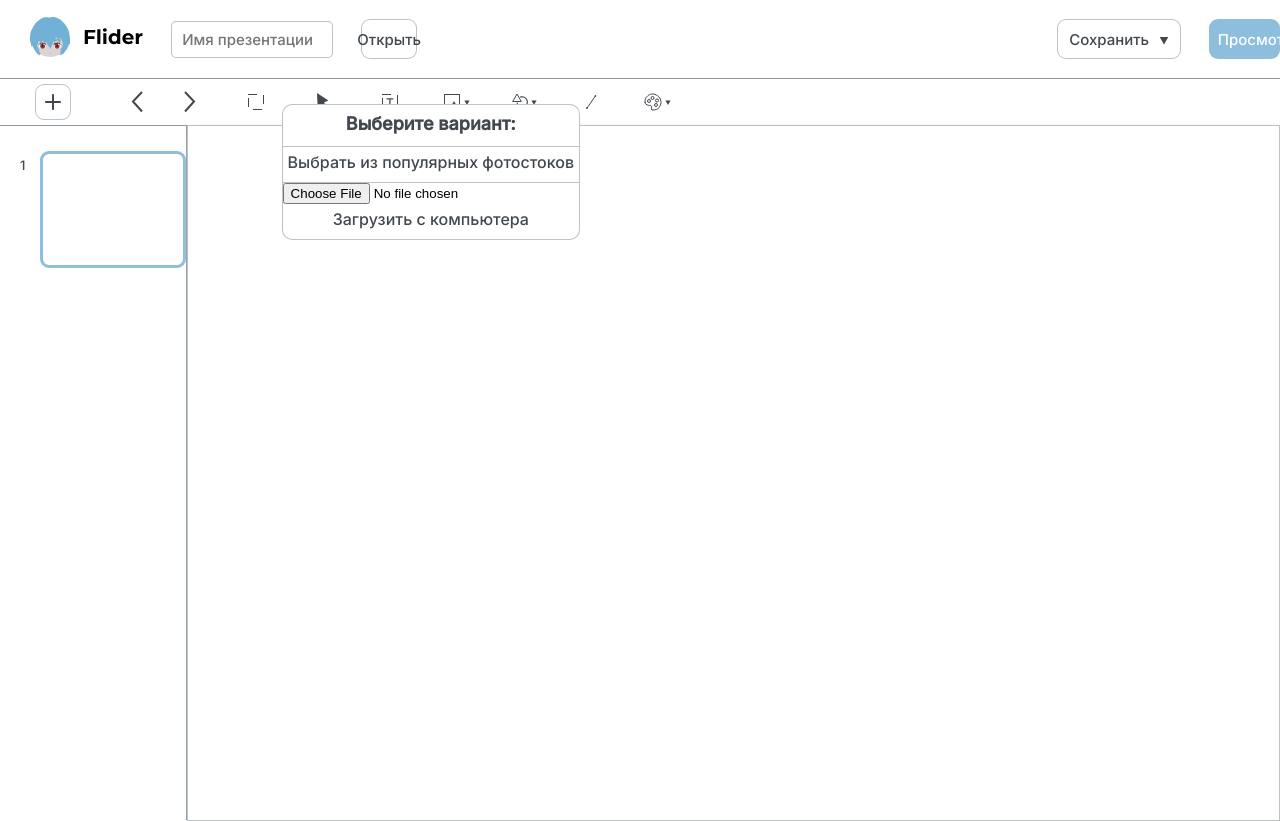
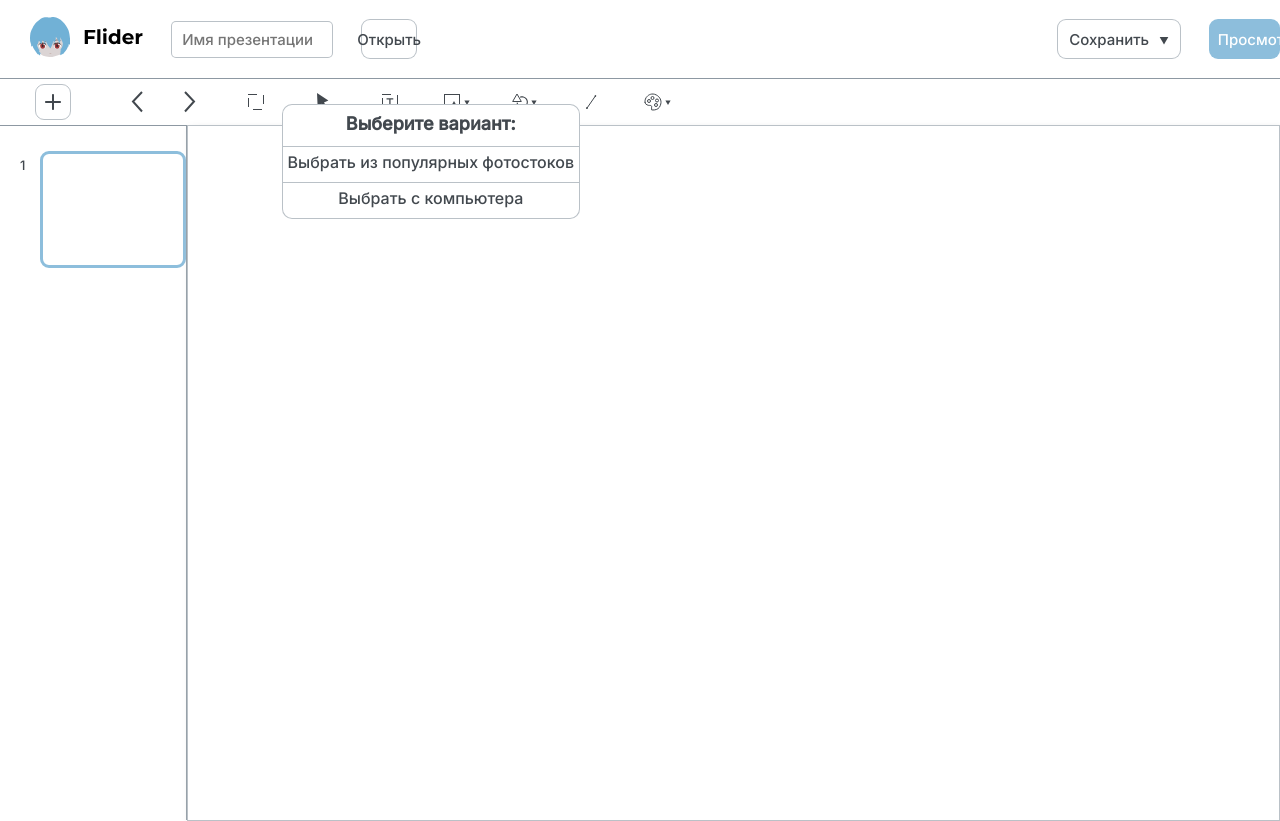
Before and after one commit to Exevald/flider, a React (Create React App) app: page /presentation in a window 1280 px wide. Both pictures are taken after a click on the button 457 px from the left and 102 px from the top of the page. Built offline with nearby package versions, Linux system fonts and the light colour scheme.

Commit message:
Реализовал селектор изображеий в полном объёме
Дописал input для файлов, добавил немного красоты

```diff
--- a/src/view/components/DropDown/DropDown.module.css
+++ b/src/view/components/DropDown/DropDown.module.css
@@ -53,11 +53,6 @@
     max-width: 300px;
     height: auto;
 }
-.imageSelector p {
-    font-weight: bold;
-    font-size: 18px;
-    padding: 8px;
-}
 
 
 .stocks {
@@ -80,6 +75,16 @@
     border-radius: 10px;
     text-align: center;
 }
+.dropDownContent__header {
+    font-weight: bold;
+    font-size: 18px;
+    padding: 8px;
+    cursor: auto;
+}
+.dropDownContent__header:hover {
+    background-color: var(--shinji);
+    border-radius: 10px 10px 0 0;
+}
 .separator {
     width: 100%;
     height: 1px;
@@ -91,9 +96,15 @@
     height: 25px;
     text-decoration: none;
 }
-.dropDownContent a {
+.dropDownContent a, p {
     cursor: pointer;
 }
-.dropDownContent > a:hover {
+.dropDownContent > a:hover, p:hover {
     background-color: var(--ayanami-20);
 }
+.dropDownContent a:first-child, p:first-child {
+    border-radius: 10px 10px 0 0;
+}
+.dropDownContent a:last-child, p:last-child {
+    border-radius: 0  0 10px 10px;
+}
--- a/src/view/components/DropDown/DropDown.tsx
+++ b/src/view/components/DropDown/DropDown.tsx
@@ -4,7 +4,7 @@ import {COLOR_PICKER_COLORS} from "../../../core/functions/utility";
 interface DropDownProps {
     id: string,
     viewStyle: 'createSlide' | 'undo' | 'redo' | 'selectArea' | 'selectArrow' | 'textArea' | 'imageSelector'
-        | 'figure' | 'line' | 'palette' | 'saveAction' | 'stocks',
+        | 'figure' | 'line' | 'palette' | 'saveAction',
 }
 
 
@@ -19,9 +19,14 @@ function showDropDownById(id: string): void {
 const DropDown = ({id, viewStyle}: DropDownProps) => {
     if (viewStyle !==  null) {
         switch (viewStyle) {
-            case "stocks":
-                return (
-                    <div id={id} className={styles.dropDown} style={{position: "static"}}>
+            case "imageSelector":
+                return(
+                    <div id={id} className={`${styles.dropDown} ${styles.imageSelector}`}>
+                        <div className={styles.dropDownContent}>
+                            <p className={styles.dropDownContent__header}>Выберите вариант:</p>
+                            <div className={styles.separator}></div>
+                            <p onClick={() => {showDropDownById('Stocks')}}>Выбрать из популярных фотостоков</p>
+                            <div id={"Stocks"} className={styles.dropDown} style={{position: "static"}}>
                                 <div className={styles.dropDownContent} style={{border: "none"}}>
                                     <div className={styles.separator}></div>
                                     <ul className={styles.stocks}>
@@ -34,18 +39,12 @@ const DropDown = ({id, viewStyle}: DropDownProps) => {
                                     </ul>
                                 </div>
                             </div>
-                )
-            case "imageSelector":
-                return(
-                    <div id={id} className={`${styles.dropDown} ${styles.imageSelector}`}>
-                        <div className={styles.dropDownContent}>
-                            <p>Выберите вариант:</p>
                             <div className={styles.separator}></div>
-                            <a onClick={() => {showDropDownById('Stocks')}}>Выбрать из популярных фотостоков</a>
-                            <DropDown id={'Stocks'} viewStyle={"stocks"}></DropDown>
-                            <div className={styles.separator}></div>
-                            <input type={"file"}/>
-                            <a href={""}>Загрузить с компьютера</a>
+                            <form method={"get"}>
+                                <input style={{display: "none"}} type={"file"} id="uploadImage" name="uploadImage" />
+                                <label htmlFor={"uploadImage"}><p>Выбрать с компьютера</p></label>
+                            </form>
+
                         </div>
                     </div>
                 )
```
Lines whose indentation alone changed are shown as unchanged.
